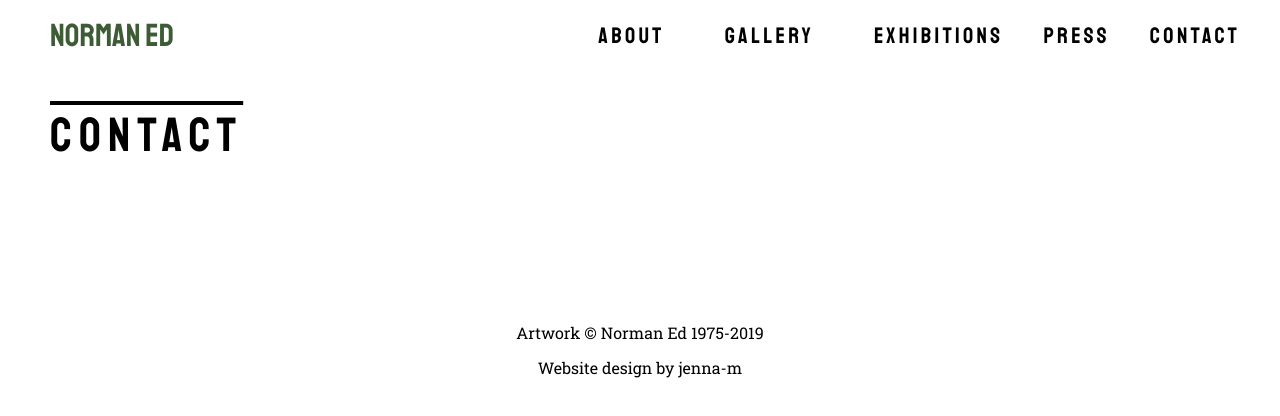
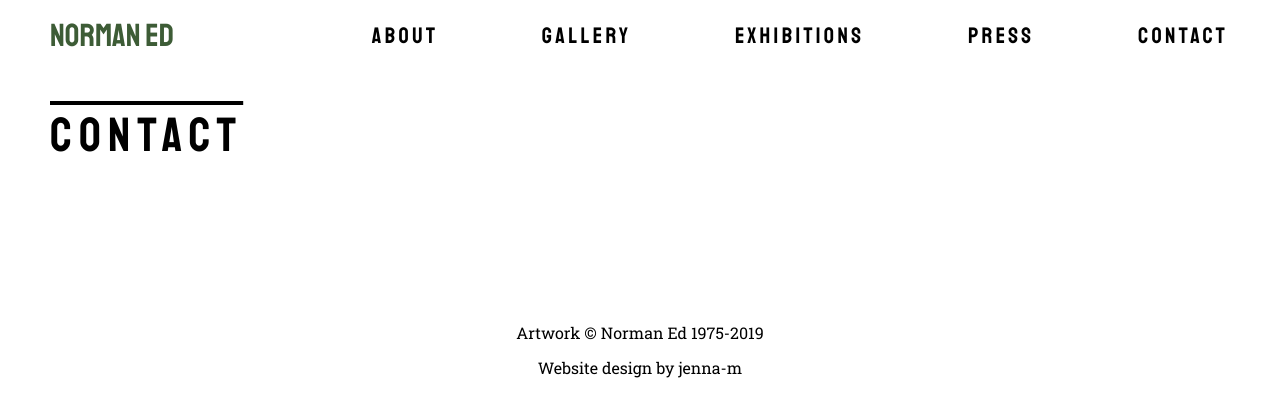
Before and after one commit to jenna-m/norman-ed, a React (Create React App) app in the folder client/: page /contact in a window 1280 px wide. Shown: the top 416 px of the page. Built offline with nearby package versions, Linux system fonts and the light colour scheme.

Commit message:
Update App.css

```diff
--- a/client/src/App.css
+++ b/client/src/App.css
@@ -66,21 +66,17 @@ a:hover {
 }
 
 .menu {
+  width: 75%;
   display: flex;
   flex-direction: row;
   flex-wrap: wrap;
-  justify-content: center;
+  justify-content: space-around;
   align-content: center;
 }
 
 .menu li {
-  margin-right: 20px;
   font-family: 'Staatliches', 'Futura', sans-serif;
   text-transform: uppercase;
-}
-
-.menu a {
-  margin-right: 20px;
 }
 
 /* Sub-menu */
@@ -156,6 +152,21 @@ ul.dropdown {
 /* (Universal) Page Container */
 .container {
   width: 100%;
+}
+
+
+/* 404 Page */
+._404-container {
+  display: flex;
+  flex-direction: row;
+  flex-wrap: wrap;
+  justify-content: space-around;
+  align-items: center;
+}
+
+._404-container p {
+  font-family: 'Roboto Slab', serif;
+  font-size: 1.8em;
 }
 
 
```
